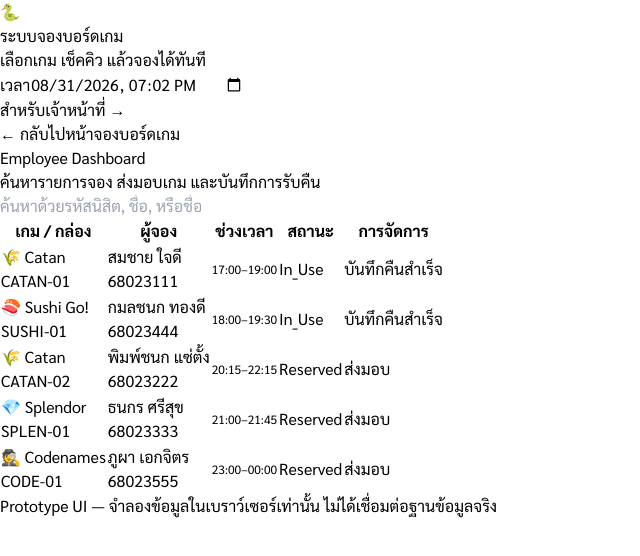
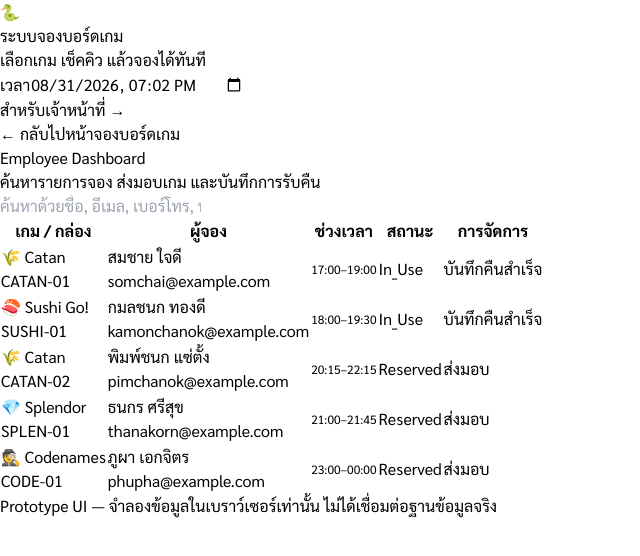
Before and after one commit to Jester1478/Project-DB---Board-game, a Nuxt app in the folder web/: page /employee in a window 1280 px wide. Shown: the top 556 px of the page, without its empty margins (0-640 px from the left). Built offline with nearby package versions, Linux system fonts and the light colour scheme.

Commit message:
test1.0.7
แก้หน้าการจอง

```diff
--- a/web/app/assets/css/main.css
+++ b/web/app/assets/css/main.css
@@ -161,6 +161,7 @@
 .modal .sub{ @apply text-[12.5px] text-muted mb-4; }
 .field{ @apply mb-3; }
 .field label{ @apply block text-xs font-semibold mb-[5px] text-ink; }
+.field label .optional{ @apply font-normal text-muted; }
 .field input, .field select{
   @apply w-full py-[9px] px-[10px] rounded-[7px] border border-border bg-surface font-sans text-[13.5px] text-ink;
 }
--- a/web/app/components/BookingModal.vue
+++ b/web/app/components/BookingModal.vue
@@ -13,29 +13,37 @@
   return d.toTimeString().slice(0, 5)
 }
 
+/** "14:30" -> { h: 14, m: 30 }; falls back to 0 so a cleared field can't produce NaN. */
+function parseTime(value: string) {
+  const [h, m] = value.split(':').map(Number)
+  return { h: h ?? 0, m: m ?? 0 }
+}
+
 const game = getGame(props.gameId)!
 const firstFree = game.copies.find(c => copyStatus(c) === 'free')
 
-const selectedCopyId = ref(firstFree?.id ?? game.copies[0].id)
-const studentId = ref('')
-const studentName = ref('')
+const selectedCopyId = ref(firstFree?.id ?? game.copies[0]?.id ?? '')
+const firstName = ref('')
+const lastName = ref('')
+const email = ref('')
+const phone = ref('')
 const startTime = ref(fmtTime(simNow.value))
 const endTime = ref(fmtTime(new Date(simNow.value.getTime() + 60 * 60000)))
 const errorMessage = ref('')
 
 function submit() {
-  const [sh, sm] = startTime.value.split(':').map(Number)
-  const [eh, em] = endTime.value.split(':').map(Number)
-  const start = todayAt(sh, sm)
-  const end = todayAt(eh, em)
+  const from = parseTime(startTime.value)
+  const to = parseTime(endTime.value)
 
   const { error } = addBooking({
-    studentId: studentId.value.trim(),
-    studentName: studentName.value.trim(),
+    firstName: firstName.value,
+    lastName: lastName.value,
+    email: email.value,
+    phone: phone.value,
     gameId: props.gameId,
     copyId: selectedCopyId.value,
-    start,
-    end
+    start: todayAt(from.h, from.m),
+    end: todayAt(to.h, to.m)
   })
 
   if (error) {
@@ -43,7 +51,7 @@
     return
   }
 
-  addToast(`จองสำเร็จ! ส่งอีเมลยืนยันให้ ${studentName.value.trim()} แล้ว`, false)
+  addToast(`จองสำเร็จ! ส่งอีเมลยืนยันไปที่ ${email.value.trim()} แล้ว`, false)
   emit('close')
 }
 </script>
@@ -62,13 +70,23 @@
           </option>
         </select>
       </div>
-      <div class="field">
-        <label>รหัสนิสิต</label>
-        <input v-model="studentId" type="text" placeholder="เช่น 680XXXXX">
+      <div class="row2">
+        <div class="field">
+          <label>ชื่อ</label>
+          <input v-model="firstName" type="text" placeholder="ชื่อจริง">
+        </div>
+        <div class="field">
+          <label>นามสกุล</label>
+          <input v-model="lastName" type="text" placeholder="นามสกุล">
+        </div>
       </div>
       <div class="field">
-        <label>ชื่อ-นามสกุล</label>
-        <input v-model="studentName" type="text" placeholder="ชื่อผู้จอง">
+        <label>อีเมล</label>
+        <input v-model="email" type="email" placeholder="you@example.com">
+      </div>
+      <div class="field">
+        <label>เบอร์โทร <span class="optional">(ไม่บังคับ)</span></label>
+        <input v-model="phone" type="tel" placeholder="08XXXXXXXX">
       </div>
       <div class="row2">
         <div class="field">
--- a/web/app/components/EmployeeDashboard.vue
+++ b/web/app/components/EmployeeDashboard.vue
@@ -3,7 +3,7 @@
 import { useBoardGameStore } from '~/composables/useBoardGameStore'
 import { useToasts } from '~/composables/useToasts'
 
-const { games, bookings, markInUse, markReturned } = useBoardGameStore()
+const { games, bookings, getUser, userLabel, markInUse, markReturned } = useBoardGameStore()
 const { addToast } = useToasts()
 
 const search = ref('')
@@ -19,7 +19,8 @@
     .sort((a, b) => +a.start - +b.start)
     .filter(b => {
       const g = games.find(x => x.id === b.gameId)!
-      const hay = `${b.studentId} ${b.studentName} ${g.name}`.toLowerCase()
+      const u = getUser(b.userId)
+      const hay = `${u?.email ?? ''} ${u?.phone ?? ''} ${userLabel(b.userId)} ${g.name}`.toLowerCase()
       return hay.includes(q)
     })
 })
@@ -30,7 +31,7 @@
 
 function handleMarkInUse(id: string) {
   const b = markInUse(id)
-  if (b) addToast(`ส่งมอบ ${gameFor(b.gameId).name} (${b.copyId}) ให้ ${b.studentName} แล้ว`, false)
+  if (b) addToast(`ส่งมอบ ${gameFor(b.gameId).name} (${b.copyId}) ให้ ${userLabel(b.userId)} แล้ว`, false)
 }
 
 function handleMarkReturned(id: string) {
@@ -46,7 +47,7 @@
       <p>ค้นหารายการจอง ส่งมอบเกม และบันทึกการรับคืน</p>
     </div>
     <div class="employee-search">
-      <input v-model="search" type="text" placeholder="ค้นหาด้วยรหัสนิสิต, ชื่อ, หรือชื่อเกม...">
+      <input v-model="search" type="text" placeholder="ค้นหาด้วยชื่อ, อีเมล, เบอร์โทร, หรือชื่อเกม...">
     </div>
     <table class="book-table">
       <thead>
@@ -59,8 +60,8 @@
             <span class="mono dim">{{ b.copyId }}</span>
           </td>
           <td>
-            {{ b.studentName }}<br>
-            <span class="mono dim">{{ b.studentId }}</span>
+            {{ userLabel(b.userId) }}<br>
+            <span class="mono dim">{{ getUser(b.userId)?.email }}</span>
           </td>
           <td class="mono" style="font-size:12px;">{{ fmtTime(b.start) }}–{{ fmtTime(b.end) }}</td>
           <td><span class="badge" :class="b.status">{{ b.status }}</span></td>
--- a/web/app/composables/useBoardGameStore.ts
+++ b/web/app/composables/useBoardGameStore.ts
@@ -22,12 +22,20 @@
   howToPlay: string[]
 }
 
+/** Mirrors the USERS table. User_ID is generated by the system — nobody types it. */
+export interface User {
+  id: string
+  firstName: string
+  lastName: string
+  email: string
+  phone: string
+}
+
 export interface Booking {
   id: string
   gameId: string
   copyId: string
-  studentId: string
-  studentName: string
+  userId: string
   start: Date
   end: Date
   status: BookingStatus
@@ -35,8 +43,10 @@
 }
 
 export interface BookingInput {
-  studentId: string
-  studentName: string
+  firstName: string
+  lastName: string
+  email: string
+  phone: string
   gameId: string
   copyId: string
   start: Date
@@ -99,6 +109,19 @@
   return 'BK-' + String(bookingSeq++).padStart(3, '0')
 }
 
+let userSeq = 1
+function nextUserId() {
+  return 'U' + String(userSeq++).padStart(3, '0')
+}
+
+function normalizeEmail(email: string) {
+  return email.trim().toLowerCase()
+}
+
+function normalizePhone(phone: string) {
+  return phone.replace(/[^0-9]/g, '')
+}
+
 function overlaps(aStart: Date, aEnd: Date, bStart: Date, bEnd: Date) {
   return aStart < bEnd && bStart < aEnd
 }
@@ -107,6 +130,7 @@
 
 function createStore() {
   const simNow = ref(new Date())
+  const users = reactive<User[]>([])
   const bookings = reactive<Booking[]>([])
 
   function todayAt(h: number, m: number) {
@@ -115,41 +139,77 @@
     return d
   }
 
+  /** Email is the identity: booking again with the same address reuses the same USERS row. */
+  function findOrCreateUser(input: Pick<BookingInput, 'firstName' | 'lastName' | 'email' | 'phone'>) {
+    const email = normalizeEmail(input.email)
+    const existing = users.find(u => u.email === email)
+    if (existing) return existing
+    const user: User = {
+      id: nextUserId(),
+      firstName: input.firstName.trim(),
+      lastName: input.lastName.trim(),
+      email,
+      phone: normalizePhone(input.phone)
+    }
+    users.push(user)
+    return user
+  }
+
   function seedData() {
-    const push = (gameId: string, copyId: string, sId: string, sName: string,
+    const push = (gameId: string, copyId: string, first: string, last: string, email: string, phone: string,
       sh: number, sm: number, eh: number, em: number, status: BookingStatus) => {
+      const user = findOrCreateUser({ firstName: first, lastName: last, email, phone })
       bookings.push({
         id: nextBookingId(),
-        gameId, copyId, studentId: sId, studentName: sName,
+        gameId, copyId, userId: user.id,
         start: todayAt(sh, sm), end: todayAt(eh, em),
         status, actualReturn: null
       })
     }
     const nowH = simNow.value.getHours()
-    push('catan', 'CATAN-01', '68023111', 'สมชาย ใจดี', Math.max(0, nowH - 2), 0, nowH, 0, 'In_Use')
-    push('catan', 'CATAN-02', '68023222', 'พิมพ์ชนก แซ่ตั้ง', nowH + 1, 15, nowH + 3, 15, 'Reserved')
-    push('splendor', 'SPLEN-01', '68023333', 'ธนกร ศรีสุข', nowH + 2, 0, nowH + 2, 45, 'Reserved')
-    push('sushi', 'SUSHI-01', '68023444', 'กมลชนก ทองดี', Math.max(0, nowH - 1), 0, nowH + 0, 30, 'In_Use')
-    push('codenames', 'CODE-01', '68023555', 'ภูผา เอกจิตร', nowH + 4, 0, nowH + 5, 0, 'Reserved')
+    push('catan', 'CATAN-01', 'สมชาย', 'ใจดี', 'somchai@example.com', '0812345678', Math.max(0, nowH - 2), 0, nowH, 0, 'In_Use')
+    push('catan', 'CATAN-02', 'พิมพ์ชนก', 'แซ่ตั้ง', 'pimchanok@example.com', '0823456789', nowH + 1, 15, nowH + 3, 15, 'Reserved')
+    push('splendor', 'SPLEN-01', 'ธนกร', 'ศรีสุข', 'thanakorn@example.com', '0834567890', nowH + 2, 0, nowH + 2, 45, 'Reserved')
+    push('sushi', 'SUSHI-01', 'กมลชนก', 'ทองดี', 'kamonchanok@example.com', '0845678901', Math.max(0, nowH - 1), 0, nowH + 0, 30, 'In_Use')
+    push('codenames', 'CODE-01', 'ภูผา', 'เอกจิตร', 'phupha@example.com', '0856789012', nowH + 4, 0, nowH + 5, 0, 'Reserved')
   }
 
-  function activeBookingsForStudent(studentId: string) {
-    return bookings.filter(b => b.studentId === studentId && (b.status === 'Reserved' || b.status === 'In_Use'))
+  function getUser(userId: string) {
+    return users.find(u => u.id === userId)
   }
 
-  function hasOverdue(studentId: string) {
-    return bookings.some(b => b.studentId === studentId && b.status === 'Overdue')
+  function userLabel(userId: string) {
+    const u = getUser(userId)
+    return u ? `${u.firstName} ${u.lastName}` : '—'
   }
 
-  function validateBooking({ studentId, studentName, gameId, copyId, start, end }: BookingInput): string | null {
-    if (!studentId || !studentName) return 'กรุณากรอกรหัสนิสิตและชื่อ-นามสกุล'
+  function activeBookingsForUser(userId: string) {
+    return bookings.filter(b => b.userId === userId && (b.status === 'Reserved' || b.status === 'In_Use'))
+  }
+
+  function hasOverdue(userId: string) {
+    return bookings.some(b => b.userId === userId && b.status === 'Overdue')
+  }
+
+  function validateBooking({ firstName, lastName, email, phone, copyId, start, end }: BookingInput): string | null {
+    if (!firstName.trim() || !lastName.trim()) return 'กรุณากรอกชื่อและนามสกุล'
+    if (!email.trim()) return 'กรุณากรอกอีเมล'
+    if (!/^[^\s@]+@[^\s@]+\.[^\s@]+$/.test(email.trim())) return 'รูปแบบอีเมลไม่ถูกต้อง'
+    const digits = normalizePhone(phone)
+    if (digits && (digits.length < 9 || digits.length > 10)) return 'เบอร์โทรต้องมี 9-10 หลัก'
     if (!(start instanceof Date) || !(end instanceof Date) || isNaN(+start) || isNaN(+end)) return 'กรุณาระบุช่วงเวลาให้ถูกต้อง'
     if (end <= start) return 'เวลาสิ้นสุดต้องอยู่หลังเวลาเริ่ม'
     const mins = (end.getTime() - start.getTime()) / 60000
     if (mins < 30) return 'ระยะเวลาการจองต้องอย่างน้อย 30 นาที (BR-02)'
     if (mins > 240) return 'ระยะเวลาการจองต้องไม่เกิน 4 ชั่วโมง (BR-02)'
-    if (hasOverdue(studentId)) return 'คุณมีรายการค้างสถานะ OVERDUE โปรดคืนเกมก่อนจองใหม่ (BR-04)'
-    if (activeBookingsForStudent(studentId).length >= 2) return 'คุณมีรายการจองที่ใช้งาน/รอใช้งานอยู่แล้ว 2 รายการ (BR-01)'
+
+    // BR-01/BR-04 apply per person; an unseen email is a brand-new user with no history.
+    const existing = users.find(u => u.email === normalizeEmail(email))
+    if (existing) {
+      if (hasOverdue(existing.id)) return 'คุณมีรายการค้างสถานะ Overdue โปรดคืนเกมก่อนจองใหม่ (BR-04)'
+      if (activeBookingsForUser(existing.id).length >= 2) return 'คุณมีรายการจองที่ใช้งาน/รอใช้งานอยู่แล้ว 2 รายการ (BR-01)'
+    }
+
     const conflict = bookings.some(b => b.copyId === copyId
       && (b.status === 'Reserved' || b.status === 'In_Use' || b.status === 'Overdue')
       && overlaps(start, end, b.start, b.end))
@@ -185,12 +245,12 @@
   function addBooking(input: BookingInput) {
     const error = validateBooking(input)
     if (error) return { error }
+    const user = findOrCreateUser(input)
     bookings.push({
       id: nextBookingId(),
       gameId: input.gameId,
       copyId: input.copyId,
-      studentId: input.studentId,
-      studentName: input.studentName,
+      userId: user.id,
       start: input.start,
       end: input.end,
       status: 'Reserved',
@@ -228,7 +288,10 @@
 
   return {
     games,
+    users,
     bookings,
+    getUser,
+    userLabel,
     simNow,
     todayAt,
     copyStatus,
--- a/web/package.json
+++ b/web/package.json
@@ -15,6 +15,8 @@
     "vue-router": "^5.3.0"
   },
   "devDependencies": {
-    "@nuxtjs/tailwindcss": "^6.14.0"
+    "@nuxtjs/tailwindcss": "^6.14.0",
+    "typescript": "~5.9",
+    "vue-tsc": "^3.3.11"
   }
 }
```
Also changed, not shown: 1 other file (tests, documents, lock files or other folders).
